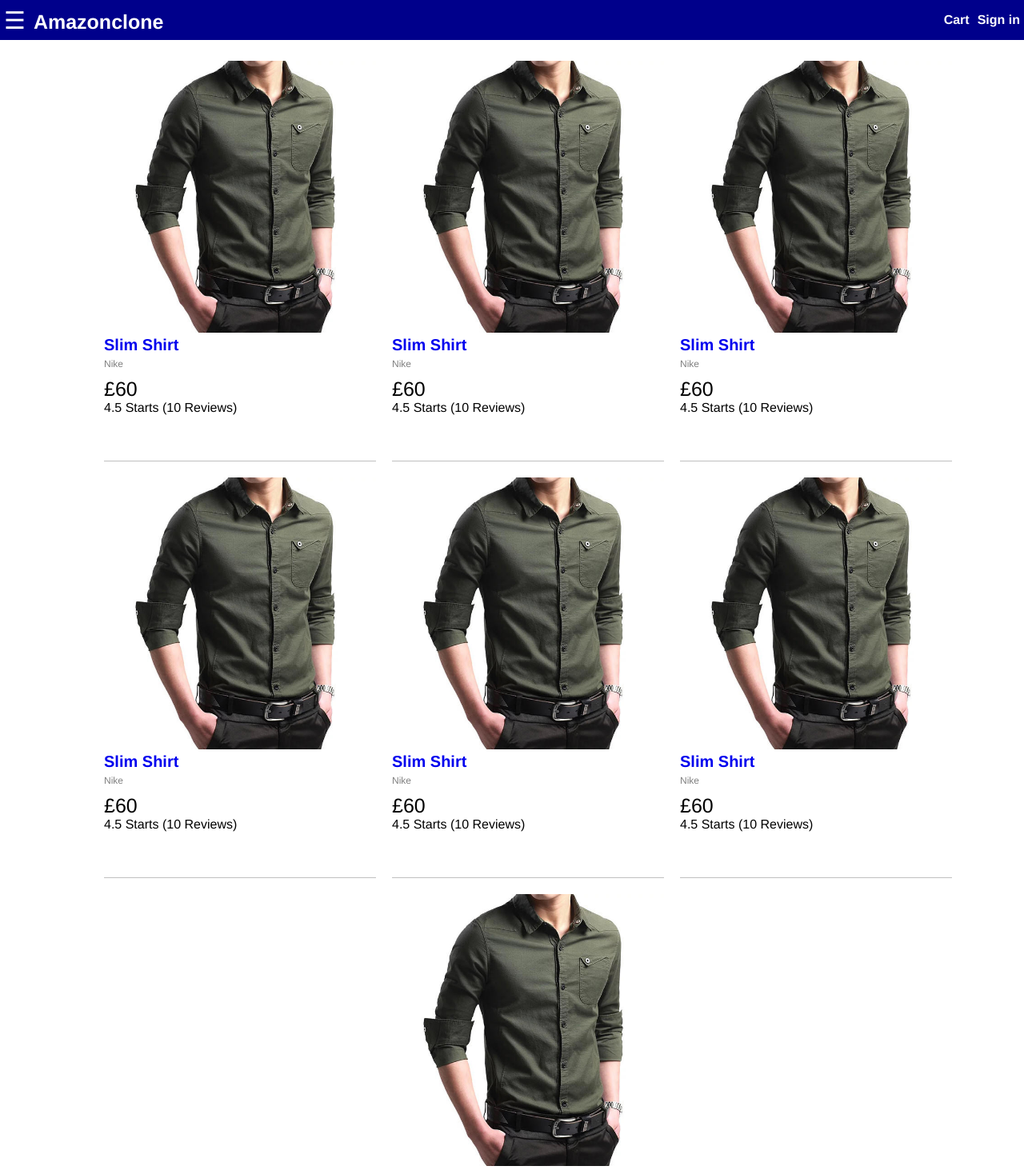
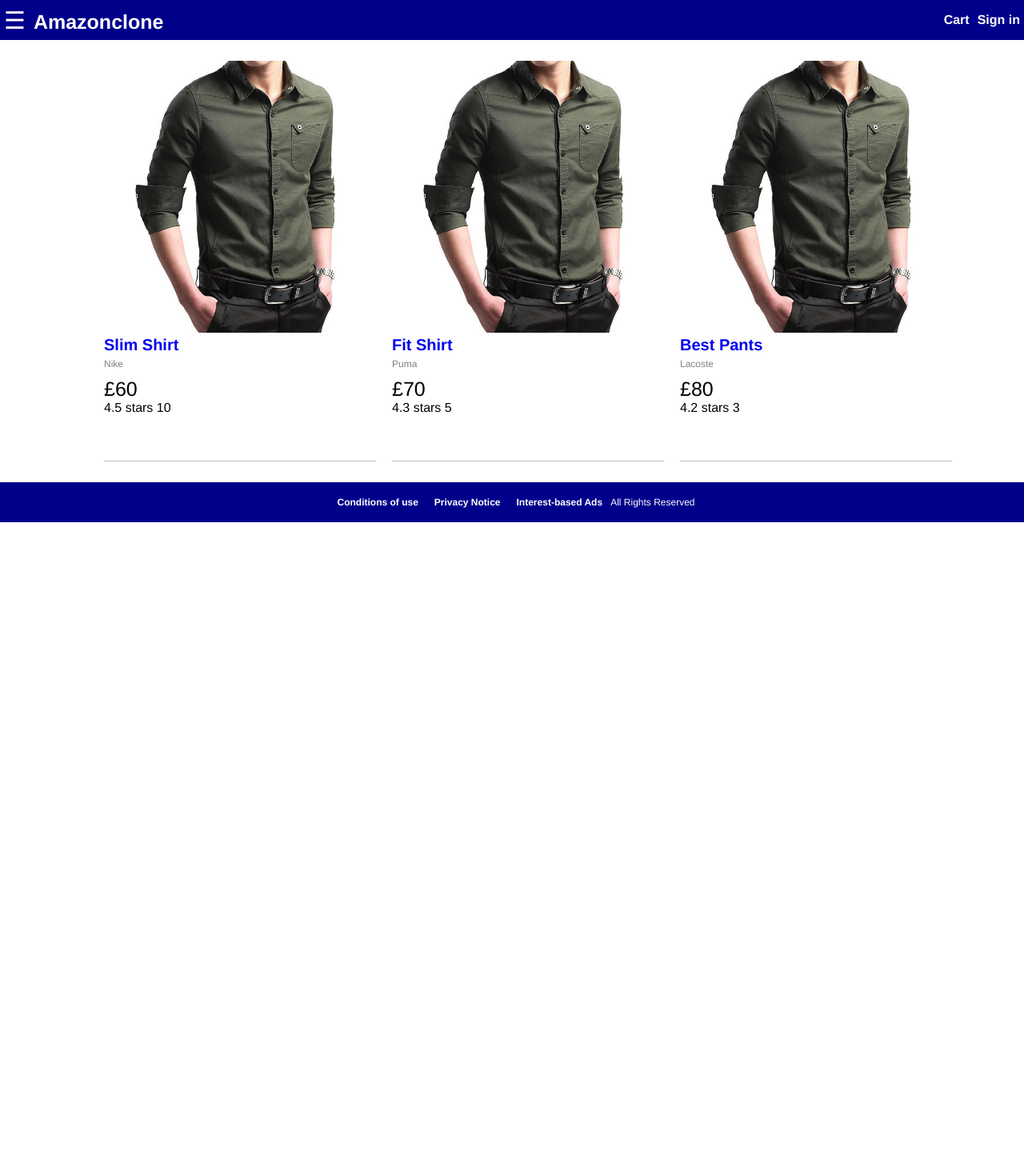
Before and after one commit to Nicxzmiller/amazonclone, a React (Create React App) app in the folder frontend/: page / in a window 1280 px wide. Shown: the top 1463 px of the page at 80% size. After the commit the page ends 800 px from the top, so only its background shows below. Built offline with nearby package versions, Linux system fonts and the light colour scheme.

Commit message:
created data file

```diff
--- a/frontend/src/App.js
+++ b/frontend/src/App.js
@@ -1,6 +1,7 @@
 import React from 'react';
 import logo from './logo.svg';
 import './App.css';
+import data from "./data";
 
 function App() {
 
@@ -42,77 +43,20 @@
           <main className="main">
               <div className="content">
                   <ul className="products">
-                      <li>
+                      {
+                        data.products.map(product =>
+                            <li>
                           <div className="product">
-                              <img className="product-image" src="./images/d1.jpg" alt="product"/>
+                              <img className="product-image" src={product.image} alt="product"/>
                                   <div className="product-name">
-                                      <a href="product.html">Slim Shirt</a></div>
-                                  <div className="product-brand">Nike</div>
-                                  <div className="product-price">£60</div>
-                                  <div className="product-rating">4.5 Starts (10 Reviews)</div>
+                                      <a href="product.html">{product.name}</a></div>
+                                  <div className="product-brand">{product.brand}</div>
+                                  <div className="product-price">{product.currency}{product.price}</div>
+                                  <div className="product-rating">{product.rating} stars {product.numReviews}</div>
                           </div>
                       </li>
-                      <li>
-                          <div className="product">
-                              <img className="product-image" src="./images/d1.jpg" alt="product"/>
-                                  <div className="product-name">
-                                      <a href="product.html">Slim Shirt</a></div>
-                                  <div className="product-brand">Nike</div>
-                                  <div className="product-price">£60</div>
-                                  <div className="product-rating">4.5 Starts (10 Reviews)</div>
-                          </div>
-                      </li>
-                      <li>
-                          <div className="product">
-                              <img className="product-image" src="./images/d1.jpg" alt="product"/>
-                                  <div className="product-name">
-                                      <a href="product.html">Slim Shirt</a></div>
-                                  <div className="product-brand">Nike</div>
-                                  <div className="product-price">£60</div>
-                                  <div className="product-rating">4.5 Starts (10 Reviews)</div>
-                          </div>
-                      </li>
-                      <li>
-                          <div className="product">
-                              <img className="product-image" src="./images/d1.jpg" alt="product"/>
-                                  <div className="product-name">
-                                      <a href="product.html">Slim Shirt</a></div>
-                                  <div className="product-brand">Nike</div>
-                                  <div className="product-price">£60</div>
-                                  <div className="product-rating">4.5 Starts (10 Reviews)</div>
-                          </div>
-                      </li>
-                      <li>
-                          <div className="product">
-                              <img className="product-image" src="./images/d1.jpg" alt="product"/>
-                                  <div className="product-name">
-                                      <a href="product.html">Slim Shirt</a></div>
-                                  <div className="product-brand">Nike</div>
-                                  <div className="product-price">£60</div>
-                                  <div className="product-rating">4.5 Starts (10 Reviews)</div>
-                          </div>
-                      </li>
-                      <li>
-                          <div className="product">
-                              <img className="product-image" src="./images/d1.jpg" alt="product"/>
-                                  <div className="product-name">
-                                      <a href="product.html">Slim Shirt</a></div>
-                                  <div className="product-brand">Nike</div>
-                                  <div className="product-price">£60</div>
-                                  <div className="product-rating">4.5 Starts (10 Reviews)</div>
-                          </div>
-                      </li>
-                      <li>
-                          <div className="product">
-                              <img className="product-image" src="./images/d1.jpg" alt="product"/>
-                                  <div className="product-name">
-                                      <a href="product.html">Slim Shirt</a></div>
-                                  <div className="product-brand">Nike</div>
-                                  <div className="product-price">£60</div>
-                                  <div className="product-rating">4.5 Starts (10 Reviews)</div>
-                          </div>
-                      </li>
-
+                        )
+                      }
                   </ul>
               </div>
           </main>
--- /dev/null
+++ b/frontend/src/data.js
@@ -0,0 +1,34 @@
+export default {
+    products:[
+        {
+            name:'Slim Shirt',
+            category: 'Shirts',
+            image: '/images/d1.jpg',
+            currency: '£',
+            price: 60,
+            brand: 'Nike',
+            rating: 4.5,
+            numReviews: 10
+        },
+        {
+            name:'Fit Shirt',
+            category: 'Shirts',
+            image: '/images/d1.jpg',
+            currency: '£',
+            price: 70,
+            brand: 'Puma',
+            rating: 4.3,
+            numReviews: 5
+        },
+        {
+            name:'Best Pants',
+            category: 'Pants',
+            image: '/images/d1.jpg',
+            currency: '£',
+            price: 80,
+            brand: 'Lacoste',
+            rating: 4.2,
+            numReviews: 3
+        },
+    ]
+};
```
